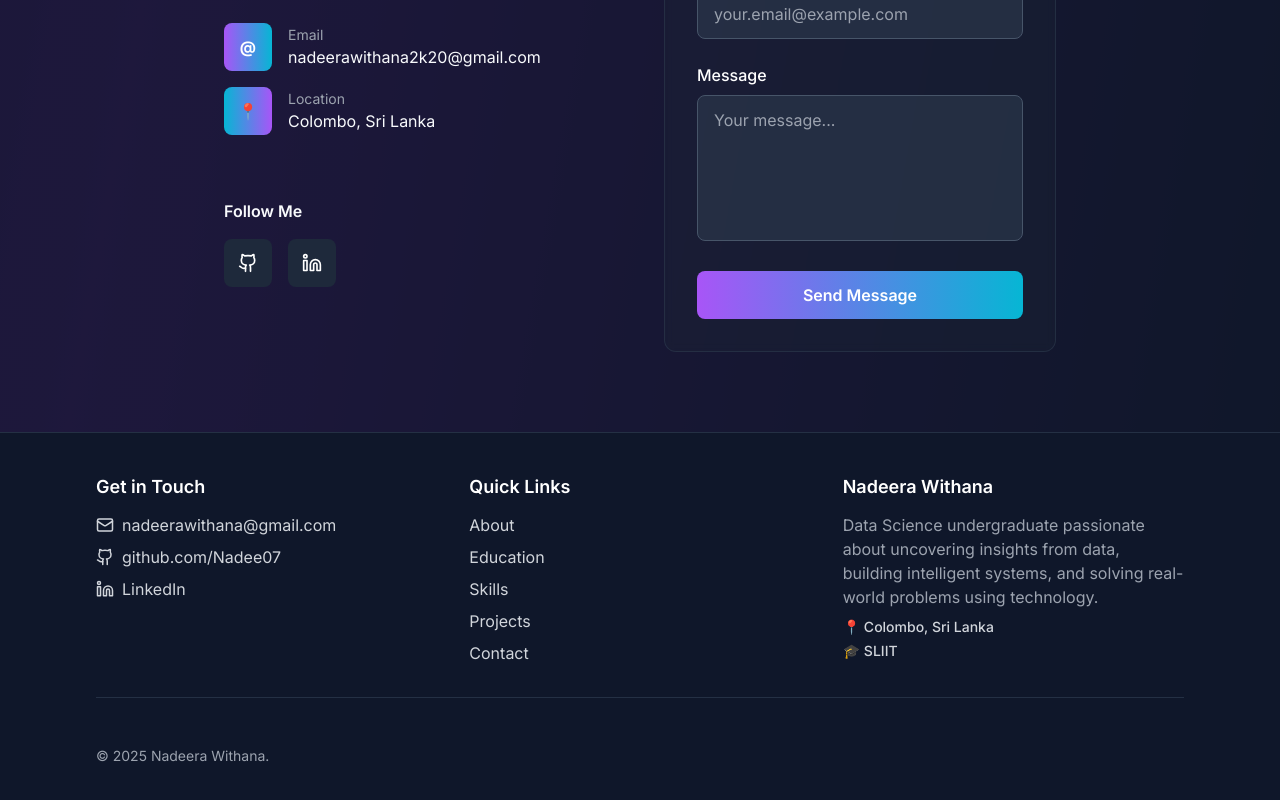
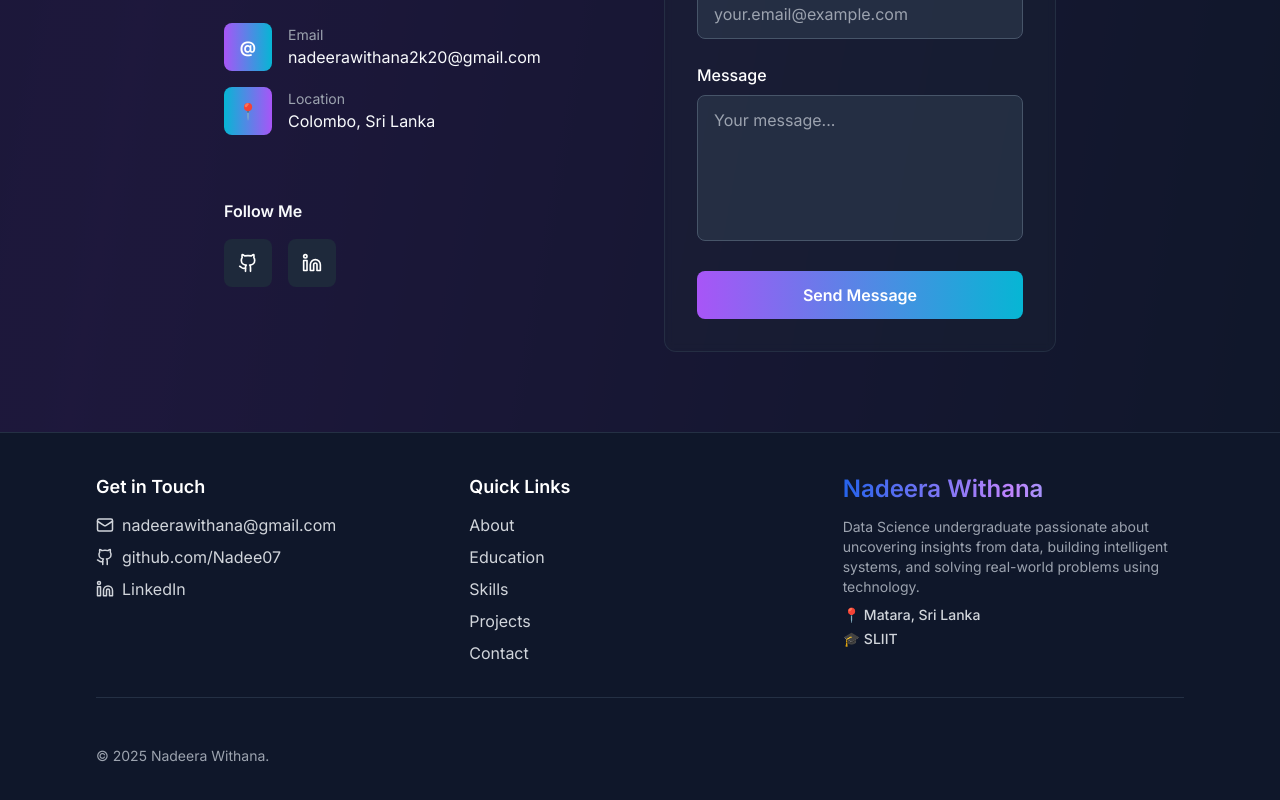
Before and after one commit to Nadee07/My_Portfolio, a React (Vite) app: page / in a window 1280 px wide. Shown: the part 6406-7206 px from the top of the page. Built offline with nearby package versions, Linux system fonts and the light colour scheme.

Commit message:
Updated footer

```diff
--- a/src/components/Footer.tsx
+++ b/src/components/Footer.tsx
@@ -32,7 +32,7 @@ const Footer = () => {
               </li>
               <li>
                 <a
-                  href="https://www.linkedin.com/in/nadeera-withana-966a74347/"
+                  href="https://www.linkedin.com/in/nadeera-withana/"
                   target="_blank"
                   rel="noopener noreferrer"
                   className="flex items-center text-gray-700 dark:text-gray-300 hover:text-cyan-600 dark:hover:text-cyan-400 transition-colors"
@@ -76,15 +76,15 @@ const Footer = () => {
           </div>
           {/* About/Brand */}
           <div>
-            <h4 className="text-lg font-semibold text-gray-900 dark:text-white mb-3">Nadeera Withana</h4>
+            <h4 className="text-2xl font-semibold dark:text-bg-gradient-to-r from-blue-600 via-purple-400 to-cyan-400 bg-clip-text text-transparent mb-3 bg-gradient-to-r from-blue-600 via-purple-400 to-cyan-400 bg-clip-text text-transparent">Nadeera Withana</h4>
             <div className="mb-2">
-              <span className="block text-gray-600 dark:text-gray-400 text-m">
+              <span className="block text-gray-600 dark:text-gray-400 text-sm ">
                 Data Science undergraduate passionate about uncovering insights from data, building intelligent systems, and solving real-world problems using technology.
               </span>
             </div>
             <div className="mb-1">
               <span className="block text-gray-700 dark:text-gray-300 text-sm font-medium">
-                📍 Colombo, Sri Lanka
+                📍 Matara, Sri Lanka
               </span>
             </div>
             <div>
```
